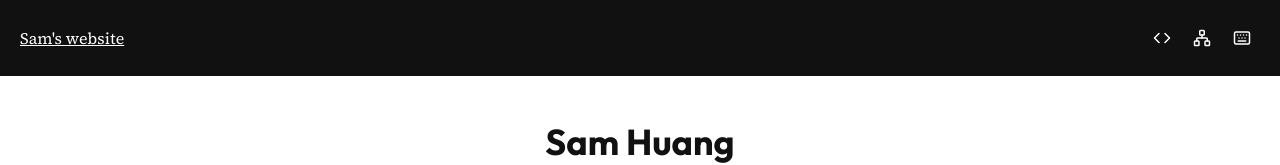
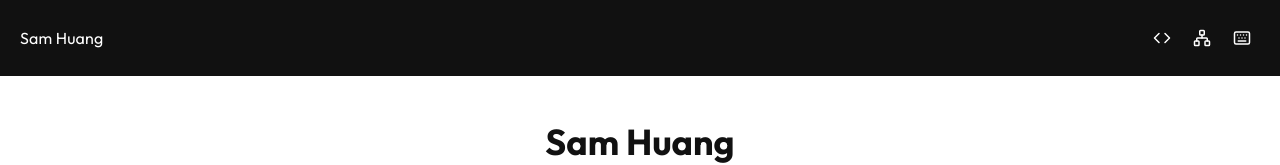
Before and after one commit to huangsam/huangsam.github.io, a SvelteKit app: page / in a window 1280 px wide. Shown: the top 165 px of the page. Built offline with nearby package versions, Linux system fonts and the light colour scheme.

Commit message:
Improve left text of header nav

```diff
--- a/src/routes/+layout.svelte
+++ b/src/routes/+layout.svelte
@@ -110,7 +110,16 @@
 
 <div class="layout">
   <header>
-    <a href="/">Sam's website</a>
+    <a
+      href="/"
+      class="brand"
+      onclick={(e) => {
+        e.preventDefault();
+        window.scrollTo({ top: 0, behavior: 'smooth' });
+      }}
+    >
+      Sam Huang
+    </a>
     <nav class="right" aria-label="Site links and utilities">
       <a
         href="https://github.com/huangsam/huangsam.github.io"
--- a/src/routes/style.css
+++ b/src/routes/style.css
@@ -152,6 +152,14 @@ header a:focus-visible {
   color: var(--color-secondary-bg);
 }
 
+.brand {
+  font-family: 'Outfit', sans-serif;
+  font-weight: 400;
+  font-size: var(--font-size-base);
+  letter-spacing: 0.01em;
+  text-decoration: none;
+}
+
 header nav {
   display: flex;
   align-items: center;
```
Also changed, not shown: 1 other file (tests, documents, lock files or other folders).
